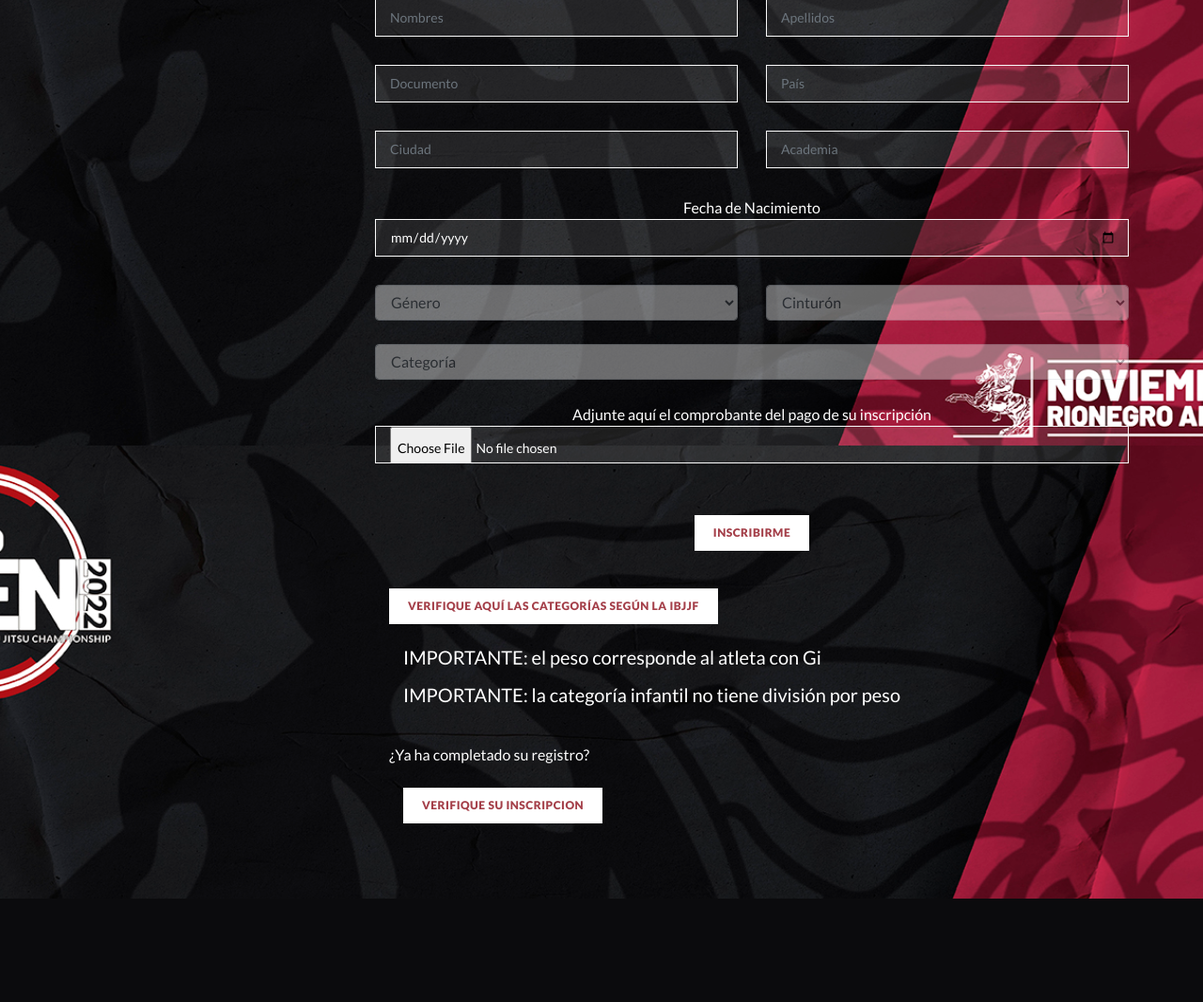
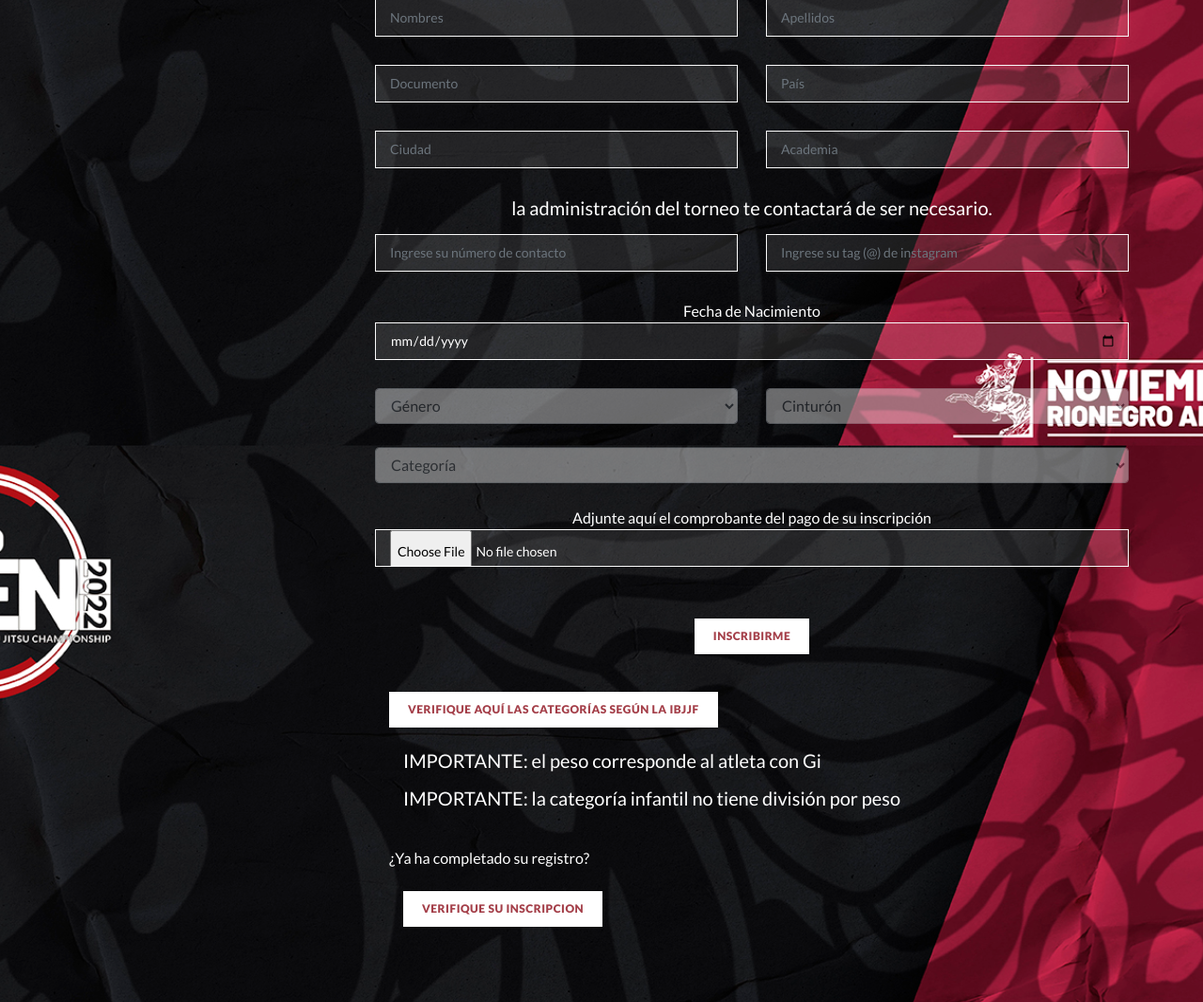
Before and after one commit to JudasII/RionegroOpen, a Django app: page /register/ in a window 1280 px wide. Shown: the part 326-1392 px from the top of the page at 94% size. Before the commit the page ends 1282 px from the top, so only its background shows below. Run offline with Django 3.2, Linux system fonts and the light colour scheme; some libraries are stand-ins or nearby versions.

Commit message:
adding field// fixing form

```diff
--- a/participants/admin.py
+++ b/participants/admin.py
@@ -9,7 +9,7 @@
     #actions_on_bottom = False
     #actions_on_top = True
 
-    fields = ('nombres', 'apellidos','documento', 'genero','academia', 'cinturon','pais','ciudad','fechaNacimiento', 'edad', 'categoriaEdad', 'categoriaPeso', 'comprobantePago','verificado', 'comprobante')
+    fields = ('nombres', 'apellidos','documento', 'genero','academia', 'cinturon','pais','ciudad','fechaNacimiento', 'edad', 'categoriaEdad', 'categoriaPeso', 'comprobantePago','verificado', 'comprobante', 'telefono','igtag')
     list_display = [
         'nombres',
         'apellidos',
@@ -19,6 +19,7 @@
         'edad',
         'categoriaEdad',
         'categoriaPeso',
+        'telefono',
         'comprobantePago',
         'verificado',
     ]
--- a/participants/forms.py
+++ b/participants/forms.py
@@ -12,6 +12,8 @@
     pais = forms.CharField(label = "pais",max_length=50)
     ciudad = forms.CharField(label="ciudad", max_length= 50)
     Categoria = forms.CharField(label="Categoria", max_length=50)
+    telefono = forms.CharField(label="telefono", max_length=50)
+    igtag = forms.CharField(label="igtag", max_length=50)
     filename = forms.ImageField()
 
 class participantID(forms.Form):
--- a/participants/models.py
+++ b/participants/models.py
@@ -17,6 +17,8 @@
     categoriaEdad= models.CharField(max_length=50,blank= True )
     categoriaPeso= models.CharField(max_length=50,blank= True )
     comprobantePago = models.FileField(upload_to= 'media',blank= True)
+    telefono = models.CharField(max_length=50,blank= True )
+    igtag = models.CharField(max_length=50,blank= True )
     verificado= models.BooleanField(default=False)
 
     @property
--- a/participants/views.py
+++ b/participants/views.py
@@ -45,6 +45,8 @@
             competitor.fechaNacimiento = bday
             competitor.categoriaEdad= ageDivision(edad)
             competitor.categoriaPeso=form.cleaned_data['Categoria']
+            competitor.telefono= form.cleaned_data['telefono']
+            competitor.igtag= form.cleaned_data['igtag']
             competitor.comprobantePago = form.cleaned_data['filename']
             competitor.verificado = False
             competitor.save()
--- a/tournaments/templates/participants/registrationForm.html
+++ b/tournaments/templates/participants/registrationForm.html
@@ -74,6 +74,19 @@
                                     <div class="col-md-6">
                                         <fieldset>
                                             <input name="academia" type="text" class="form-control" id="academia" placeholder="Academia" required for={{form.academia}}
+                                        </fieldset>
+                                    </div>
+                                    <div class="col-md-12">
+                                        <label ><h5>la administración del torneo te contactará de ser necesario.</h5></label>
+                                    </div>
+                                    <div class="col-md-6">
+                                        <fieldset>
+                                            <input name="telefono" type="text" class="form-control" id="telefono" placeholder="Ingrese su número de contacto " required for={{form.telefono}}
+                                        </fieldset>
+                                    </div>
+                                    <div class="col-md-6">
+                                        <fieldset>
+                                            <input name="igtag" type="text" class="form-control" id="igtag" placeholder="Ingrese su tag (@) de instagram" required for={{form.igtag}}
                                         </fieldset>
                                     </div>
                                     <div class="col-md-12">
@@ -318,7 +331,8 @@
                             .text(value));
                     });
                 }
-                else if(date.getFullYear() >= "2004" & date.getFullYear() <= "2010"){
+                else if(date.getFullYear() >= "2002" || date.getFullYear() >= "2003" || date.getFullYear() >= "2004" || date.getFullYear() >= "2005"
+                || date.getFullYear() >= "2006" || date.getFullYear() >= "2007" || date.getFullYear() >= "2008" || date.getFullYear() >= "2009"){
                     $("#cinturon").empty();
                     $.each(kidBelt, function(key, value) {
                         $("#cinturon").append($("<option></option>")
@@ -406,6 +420,9 @@
                 "Super Pesado": "Super Pesado ( libre)"
 
             };
+            var absolute ={
+                "Absoluto":"Absoluto"
+            }
             $("#cinturon").change(function() {
                 var belt = $("#cinturon :selected").text();
                 var valor = $("#genero :selected").text();
@@ -418,9 +435,9 @@
                     });
 
                 }
-                else if (valor == "Femenino" & (belt == "Purpura" || belt == "Marrón" || belt == "Negro")) {
+                else if (valor == "Femenino" & (belt == "Purpura" )) {
                     $("#Categoria").empty();
-                    $.each(femaleWeight, function(key, value) {
+                    $.each(absolute, function(key, value) {
                         $("#Categoria").append($("<option></option>")
                             .attr("value", key)
                             .text(value));
--- a/tournaments/templates/participants/success.html
+++ b/tournaments/templates/participants/success.html
@@ -45,6 +45,10 @@
                         <span>Compitiendo en la categoría: </span>{{competitor.categoriaPeso}}
                         <div class="line-dec"></div>
                         <span>De genero: </span> {{competitor.genero}}
+                        <div class="line-dec"></div>
+                        <span>Ante alguna novedad te contactaremos en este teléfono: </span> {{competitor.telefono}}
+                        <div class="line-dec"></div>
+                        <span>O enviaremos un DM al siguiente perfil de Instagram: </span> {{competitor.igtag}}
                         <div class="line-dec"></div>
                         <span>En caso de tener dudas inconvenientes, o necesite corregir sus datos, no dude en contactar a la adminstración del evento</span>
                         <div class="col-md-12 " style="margin-top: 3%; ">
```
Also changed, not shown: participants/migrations/0012_competitor_igtag_competitor_telefono.py (added).
